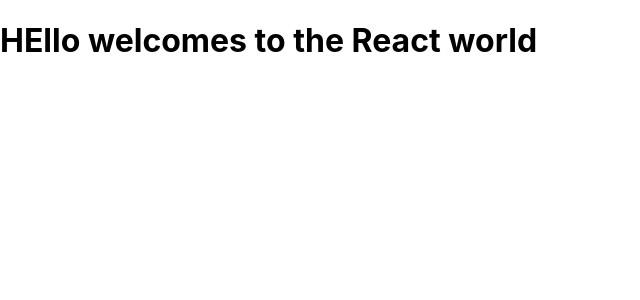
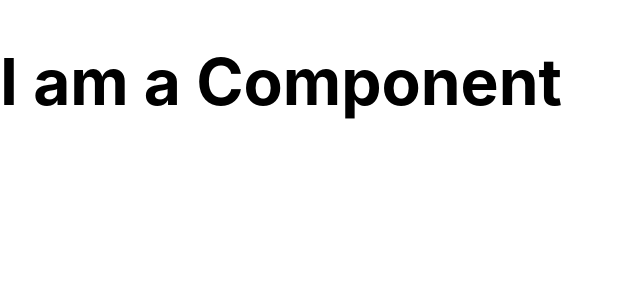
Before and after one commit to aslin-joel-r/learning-react-js, a React (Create React App) app in the folder client/: page / in a window 1280 px wide. Shown: the top 300 px of the page, without its empty margins (0-640 px from the left). Built offline with nearby package versions, Linux system fonts and the light colour scheme.

Commit message:
created a component with in the app.js

```diff
--- a/client/src/App.js
+++ b/client/src/App.js
@@ -1,10 +1,12 @@
 import './App.css';
 
-
+function Component(){
+  return <h1>I am a Component</h1>
+}
 function App() {
 
   const msg='HEllo welcomes to the React  world'
-  return <h1>{msg}</h1>;
+  return <h1><Component /></h1>;
 }
 
 export default App;
```
